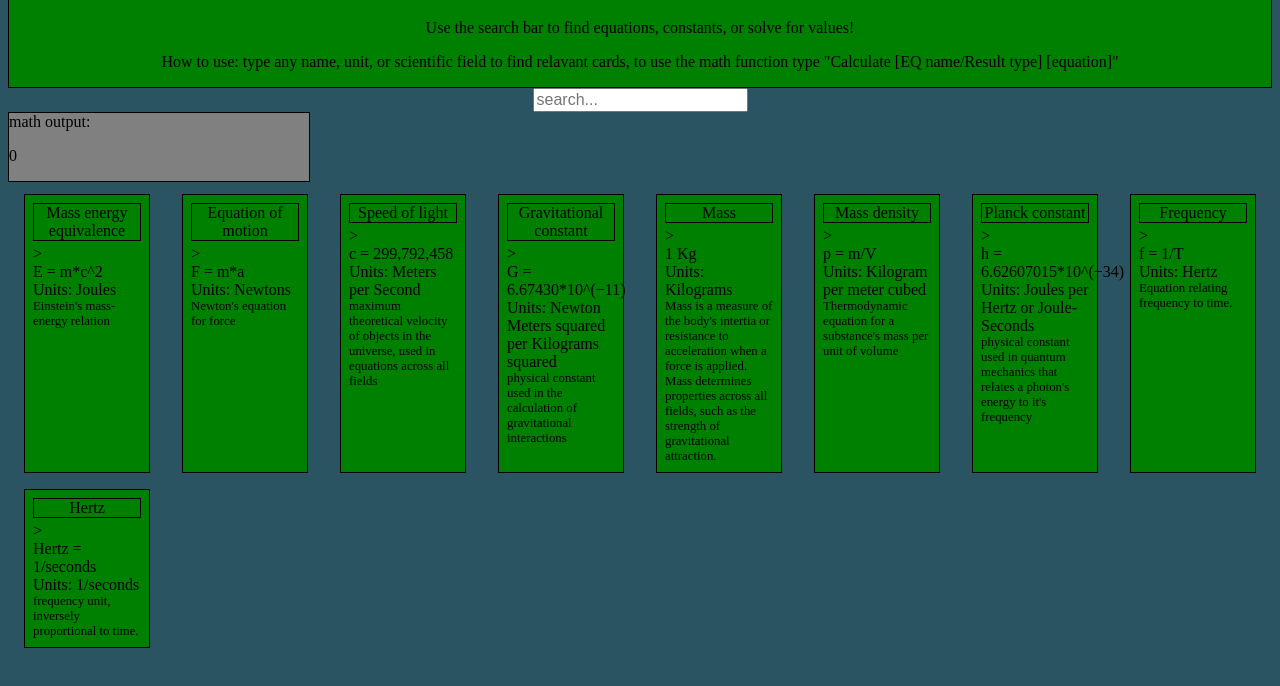
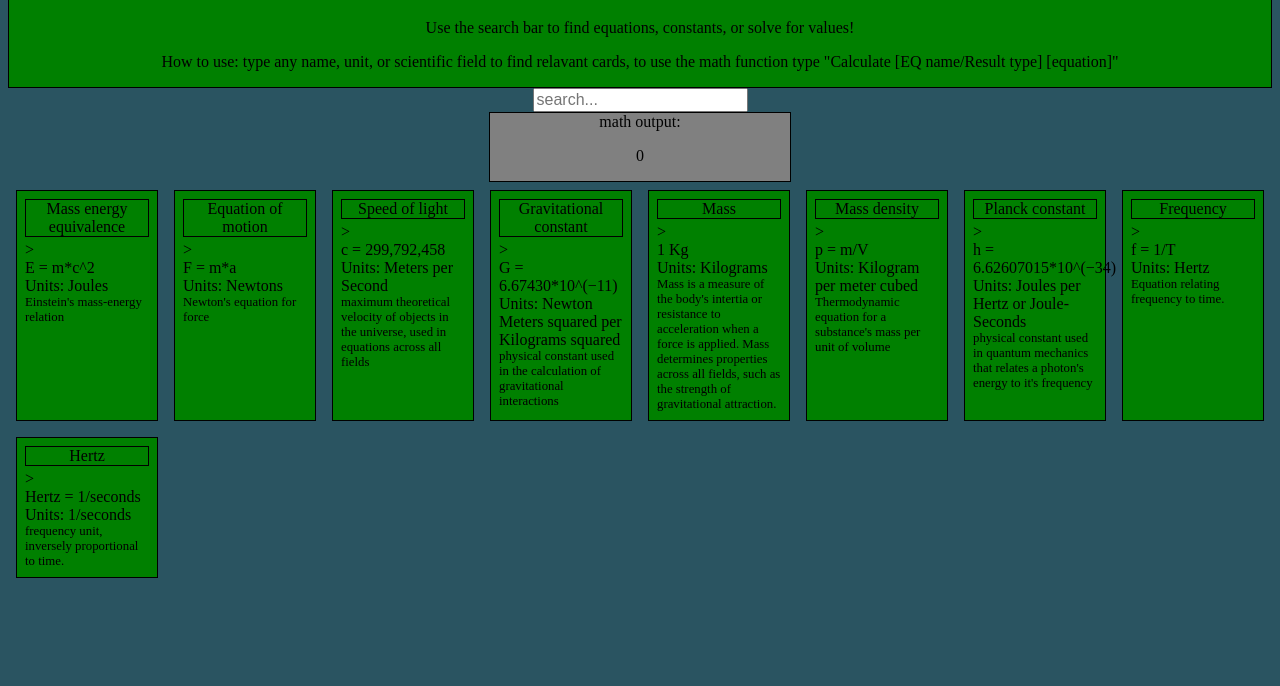
Before and after one commit to roadf010/SWE-632-User-Interface-Design-website-project, a plain HTML site: page index.html in a window 1280 px wide. Shown: the part 70-756 px from the top of the page. Drawn offline with Linux system fonts and the light colour scheme.

Commit message:
Add files via upload

```diff
--- a/style.css
+++ b/style.css
@@ -19,7 +19,8 @@ body {
     border: 1px solid black;
 
     width: 300px;
-    margin-bottom: .25rem;
+    margin: auto;
+    text-align: center;
 }
 input{
     font-size: 1rem;
@@ -34,7 +35,7 @@ input{
     border: 1px solid black;
     background-color: green;
     padding: .5rem;
-    margin: .5rem 1rem;
+    margin: .5rem .5rem;
 }
 
 .card > .header{
```
